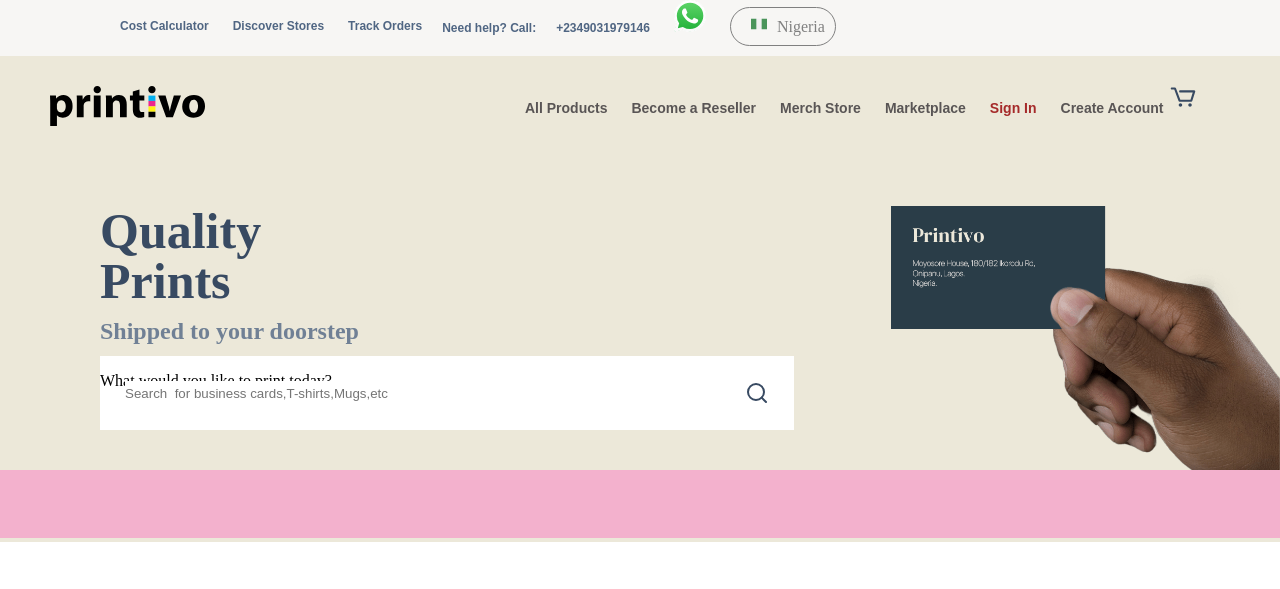
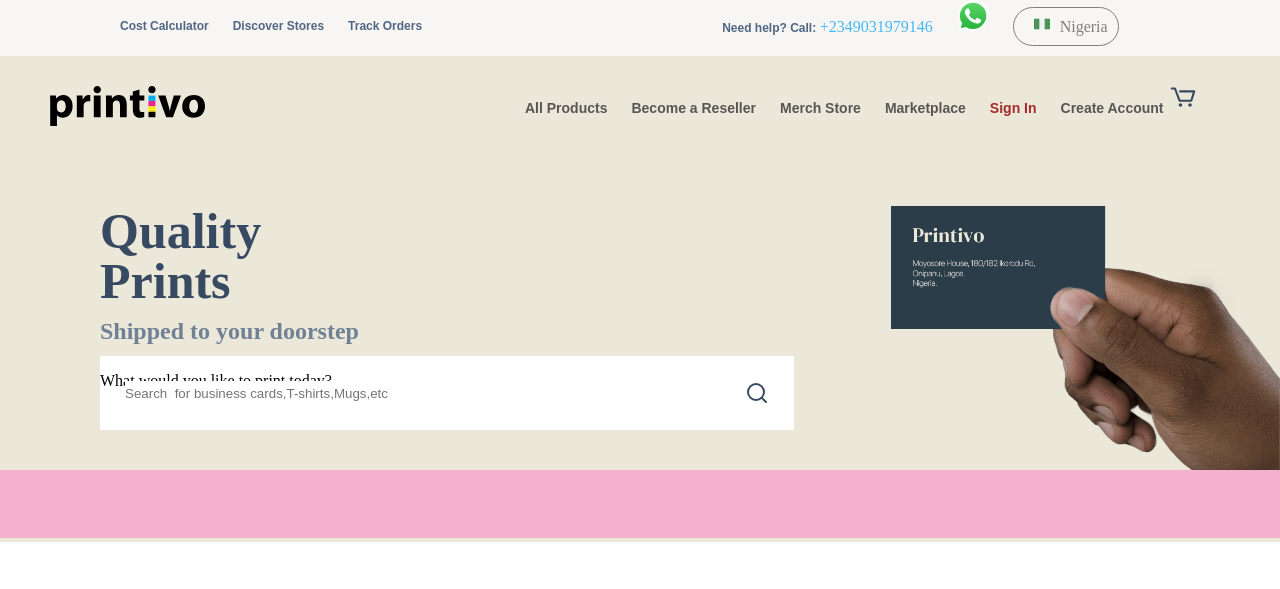
Before and after one commit to Favson/Printivo-Assignment, a plain HTML site: page index.html in a window 1280 px wide. Shown: the top 589 px of the page. Drawn offline with Linux system fonts and the light colour scheme.

Commit message:
update Style.css and index.html

```diff
--- a/Style.css
+++ b/Style.css
@@ -9,7 +9,7 @@
     padding-left: 100px;
     padding-bottom: 20px;
 }
-.st_nav div a{
+.costa{
     text-decoration: none;
     color:#506683;
     font-family: Arial;
@@ -18,15 +18,22 @@
     margin-left: 20px;
 }
 
-.st_nav .Whatsapp{
+.Whatsapp{
    margin-right: 20px;
 }
+
 .Need{
     margin-left: 300px;
+    text-decoration: none;
+    color:#506683;
+    font-family: Arial;
+    font-size: 12px;
+    font-weight: 600;
 }
 
 .Number{
-    color: rgb(70, 70, 163);
+    color: #47B8F3;
+    text-decoration: none;
     margin-left:-0.5px;
     margin-right: 20px;
 }
--- a/index.html
+++ b/index.html
@@ -10,12 +10,13 @@
 <body>
     <header class="st_nav" style="display:flex;">
         <div style="position:relative; top:16px">
-            <a href="">Cost Calculator</a>
-            <a href="">Discover Stores</a>
-            <a href="">Track Orders</a>
+            <a href="" class="costa">Cost Calculator</a>
+            <a href="" class="costa">Discover Stores</a>
+            <a href="" class="costa">Track Orders</a>
         </div>
-        <div>
-            <a href="" class="Need"> Need help? Call:<a href="" class="Number">+2349031979146</a></a>
+        <div style="float:left;">
+            <a href="" class="Need"> Need help? Call:</a>
+            <a href="" class="Number">+2349031979146</a>
             <img src="Whatsapp.logo.svg" alt="" class="Whatsapp">
            <span><img src="Nigeria logo.svg" alt="" aria-disabled="">Nigeria</span>
         </div>
```
